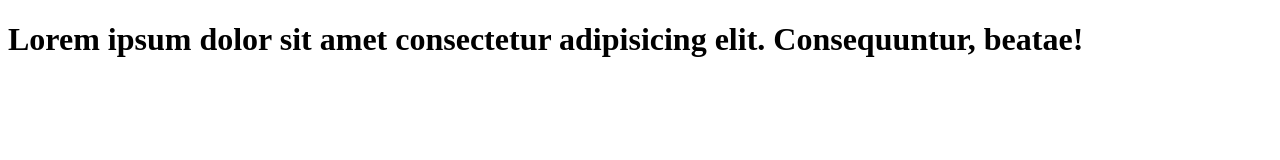
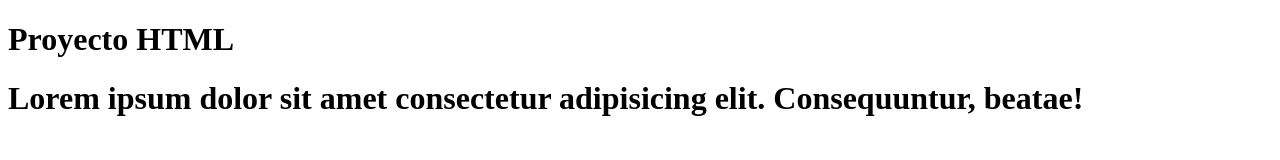
Before and after one commit to Dageron3-16/Online, a plain HTML site: page index.html in a window 1280 px wide. Drawn offline with Linux system fonts and the light colour scheme.

Commit message:
Prueba Online

```diff
--- a/index.html
+++ b/index.html
@@ -6,6 +6,8 @@
     <title>Prueba Online</title>
 </head>
 <body>
+    <div class="container">
+    <h1>Proyecto HTML</h1>
     <h1>Lorem ipsum dolor sit amet consectetur adipisicing elit. Consequuntur, beatae!</h1>
 </body>
 </html>
```
